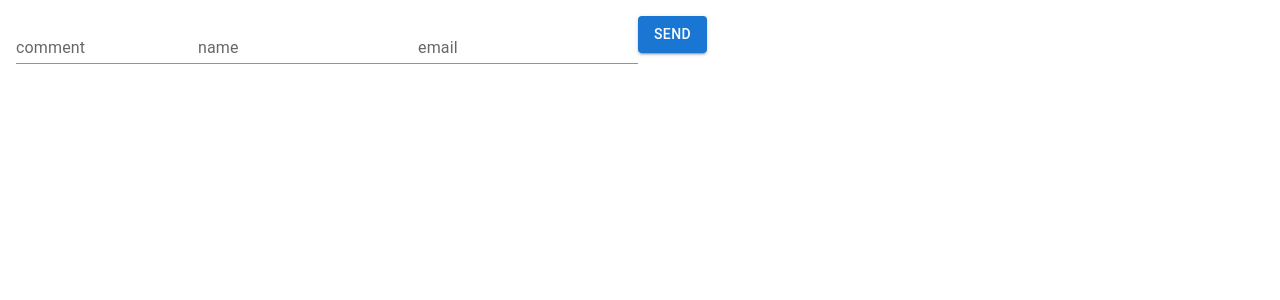
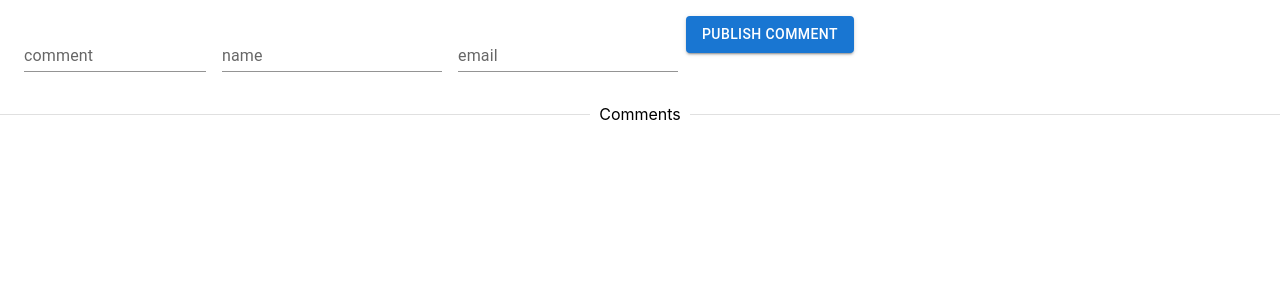
Before and after one commit to MatheoNieto/blog-app, a Next.js app: page /article/components/Comments/Comments in a window 1280 px wide. Shown: the top 300 px of the page. Built offline with nearby package versions, Linux system fonts and the light colour scheme.

Commit message:
to do comment

```diff
--- a/pages/article/[articleId].tsx
+++ b/pages/article/[articleId].tsx
@@ -65,8 +65,8 @@ const Article: NextPage = () => {
           <Typography component="h1">{detailPost.post.title}</Typography>
           <Typography>{detailPost.post.body}</Typography>
 
-          <Divider>Comments</Divider>
           <Grid>
+            <Divider></Divider>
             <CommentsComponent />
             {renderComments()}
           </Grid>
--- a/pages/article/components/Comments/Comments.tsx
+++ b/pages/article/components/Comments/Comments.tsx
@@ -1,5 +1,5 @@
 import React, {useState, useEffect} from 'react';
-import {Grid, TextField, Button, Alert, Box, Typography} from '@mui/material';
+import {Grid, TextField, Button, Alert, Box, Typography, Divider} from '@mui/material';
 import {CommentTemporalType} from '../../../../models';
 import {makeStyles} from '../../styles';
 
@@ -51,7 +51,22 @@ const Comments = () => {
           {error}
         </Alert>
       )}
-      <Grid sx={{p: 2}}>
+      <Box
+        component="form"
+        sx={{
+          padding: 2,
+          borderRadius: 10,
+          marginBottom: 1,
+          '& .MuiTextField-root': {m: 1},
+        }}
+        noValidate
+        autoComplete="off">
+        <Grid
+          sx={{
+            flexDirection: 'row',
+            alignItems: 'center',
+            justifyContent: 'center',
+          }}>
           <TextField
             label="comment"
             variant="standard"
@@ -70,9 +85,11 @@ const Comments = () => {
           />
 
           <Button variant="contained" onClick={handleCreate}>
-          send
+            publish comment
           </Button>
         </Grid>
+      </Box>
+      <Divider>Comments</Divider>
 
       {renderComments()}
     </>
```
Lines whose indentation alone changed are shown as unchanged.
